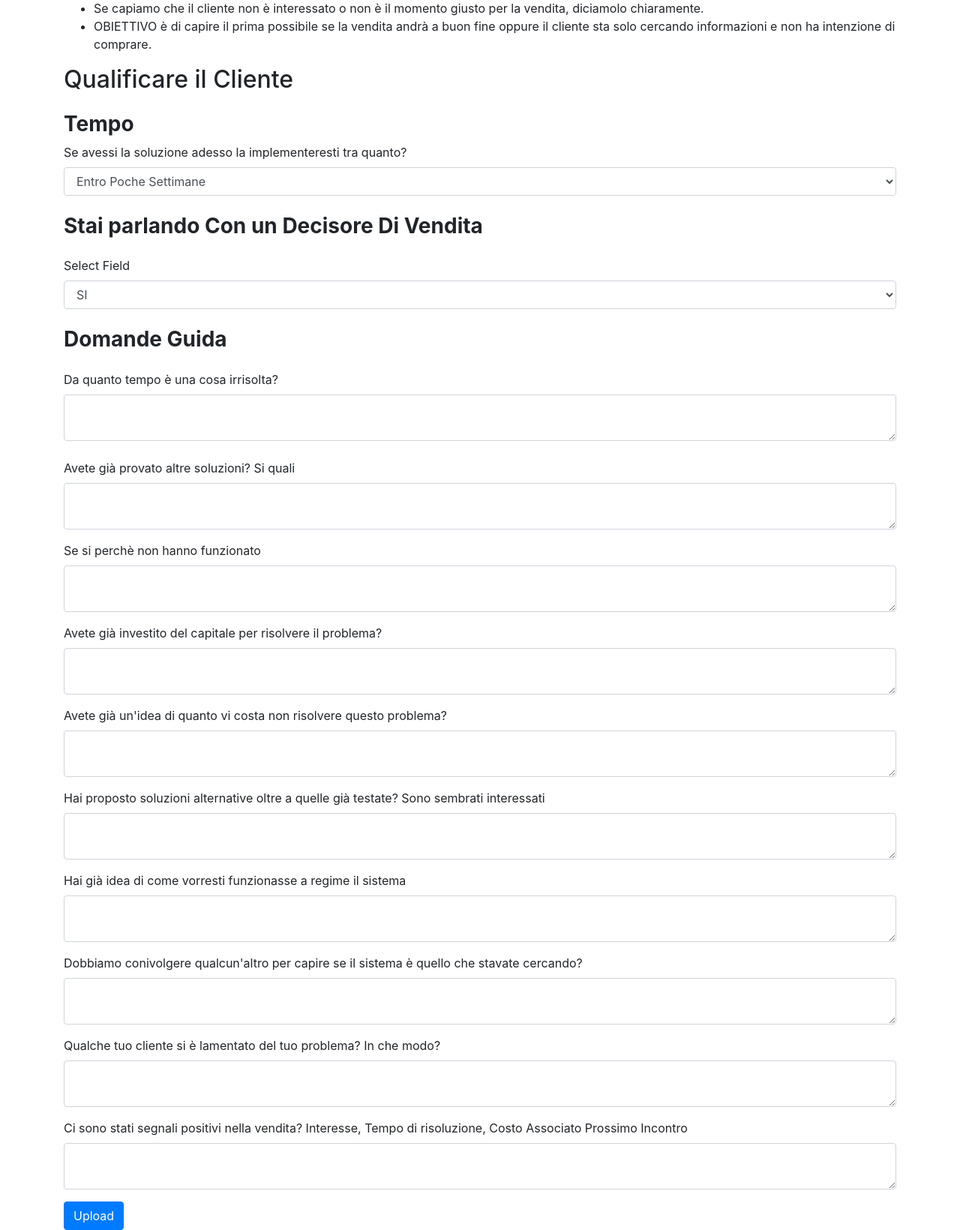
After one commit to eric-tc/crm, a Flask app: page /scheda_preventivo?order_id=1 in a window 1280 px wide. The commit adds this page. Shown: the part 586-2226 px from the top of the page at 75% size. Run offline with Flask 2, Linux system fonts and the light colour scheme; some libraries are stand-ins or nearby versions.

Commit message:
add note for order

```diff
--- a/web_app/app/home/views.py
+++ b/web_app/app/home/views.py
@@ -5,7 +5,7 @@ from flask import Flask, request, jsonify, url_for, redirect, send_file
 from sqlalchemy import inspect
 
 # need to import all Tables
-from .database_schema import Clients, OrderStatus, Order
+from .database_schema import Clients, OrderStatus, Order,OrderData
 from werkzeug.utils import secure_filename
 import os
 import sys
@@ -54,6 +54,14 @@ COSE DA POTER AGGIUNGERE
 di una vendita conclusa oppure no.
 
 5) Aggiungere le spese correnti
+
+
+
+VENDITA
+
+Scheda Cliente
+
+1) Per Ogni Preventivo Aggiungere le domande da fare per creare fiducia
 
 """
 
@@ -222,6 +230,44 @@ def get_root_dir_abs_path() -> str:
     return getattr(sys, "_MEIPASS", os.path.abspath(os.path.dirname(__file__)))
 
 
+
+@home.route("/scheda_preventivo", methods=["POST", "GET"])
+def scheda_preventivo():
+
+
+    order_id = request.args.get("order_id")
+    client_id = request.args.get("client_id")
+    client_name = request.args.get("client_name")
+
+    if request.method == 'POST':
+        irrisolta = request.form.get('irrisolta')
+        altre_soluzioni = request.form.get('altre_soluzioni')
+        non_funzionano = request.form.get('non_funzionano')
+        investimento = request.form.get('investimento')
+        costo_associato = request.form.get('costo_associato')
+        soluzioni_proposte = request.form.get('soluzioni_proposte')
+        sistema_regime = request.form.get('sistema_regime')
+        altre_persone = request.form.get('altre_persone')
+        clienti_lamentele = request.form.get('clienti_lamentele')
+        segnali_positivi = request.form.get('segnali_positivi')
+
+
+        form_data = OrderData(irrisolta=irrisolta, altre_soluzioni=altre_soluzioni,
+                             non_funzionano=non_funzionano, investimento=investimento,
+                             costo_associato=costo_associato, soluzioni_proposte=soluzioni_proposte,
+                             sistema_regime=sistema_regime, altre_persone=altre_persone,
+                             clienti_lamentele=clienti_lamentele, segnali_positivi=segnali_positivi,order_id=order_id)
+
+        db_instance.db.session.add(form_data)
+        db_instance.db.session.commit()
+
+        # Process the form data as needed
+        return render_template("page/home/scheda_preventivo.html",form_data=form_data)
+
+
+
+    return render_template("page/home/scheda_preventivo.html",form_data={},order_id=order_id,client_id=client_id,client_name=client_name)
+
 @home.route("/upload_preventivo", methods=["POST", "GET"])
 def upload_preventivo():
     """
@@ -368,10 +414,10 @@ def get_anagrafica_cliente():
 
     if request.method == 'POST':
         # Submitted from form to update user value
-        id = request.form.get("id")
+        id = request.form.get("client_id")
         print(f"ID FORM {id}")
-        email = request.form.get("email")
-        name = request.form.get("name")
+        email = request.form.get("client_email")
+        name = request.form.get("client_name")
 
         client = Clients.query.filter_by(id=id).first()
 
@@ -389,13 +435,13 @@ def get_anagrafica_cliente():
 
             return render_template("page/home/anagrafica_cliente.html", name=name, data=client_data)
 
-    id = request.args.get("id")
-    name = request.args.get("name")
+    id = request.args.get("client_id")
+    name = request.args.get("client_name")
     client = Clients.query.filter_by(id=id).first()
 
     if client:
-        client_data = {'id': client.id,
-                       'name': client.name, 'email': client.email}
+        client_data = {'client_id': client.id,
+                       'client_name': client.name, 'client_email': client.email}
 
     # Recupera tutti gli ordini del cliente
     orders = Order.query.filter(Order.clients_id == client.id).all()
@@ -405,7 +451,7 @@ def get_anagrafica_cliente():
     print(f"ORDER STATUS {orders_status}")
     orders_data = []
 
-    orders_data = [{'id': order_data.id,
+    orders_data = [{'order_id': order_data.id,
                     'nome_preventivo': order_data.nome_preventivo,
                     'date': order_data.data_possibile_vendita.date(),
                     'path_pdf_preventivo': order_data.path_pdf_preventivo,
@@ -416,7 +462,7 @@ def get_anagrafica_cliente():
                    for order_data in orders]
 
     print(orders_data)
-    return render_template("page/home/anagrafica_cliente.html", name=name, data=client_data, orders_data=orders_data)
+    return render_template("page/home/anagrafica_cliente.html", name=name, client_data=client_data, orders_data=orders_data)
 
 
 @home.route("/insert_client", methods=["GET", "POST"])
--- a/web_app/app/templates/page/home/clients_list.html
+++ b/web_app/app/templates/page/home/clients_list.html
@@ -9,7 +9,7 @@
     <ul class="list-group mb-5">
 
         {% for row in data %}
-        <li class="list-group-item"><a href="{{ url_for('home.get_anagrafica_cliente', id=row.id, name= row.name) }}">{{
+        <li class="list-group-item"><a href="{{ url_for('home.get_anagrafica_cliente', client_id=row.id, client_name= row.name) }}">{{
                 row.name }}</a></li>
         {% endfor %}
     </ul>
--- /dev/null
+++ b/web_app/app/templates/page/home/scheda_preventivo.html
@@ -0,0 +1,133 @@
+{% extends "base.html" %}
+{% block title %}Aggiorna Preventivo{% endblock %}
+{% block body %}
+
+<div class="container">
+    <h2>Scheda Preventivo</h2>
+
+    <form method="POST" enctype="multipart/form-data"
+        action="{{ url_for('home.scheda_preventivo',order_id=order_id) }}">
+
+        <h2>REGOLE GENERALI</h2>
+
+        <ul>
+            <li> Non dire tutto al cliente. Deve rimanere con la curiosità
+                In pratica non devi dare delle soluzioni, ma indicazioni.
+            </li>
+            <li> Se il potenziale cliente di chiede delle referenze, non dirle subito. Rispondere
+                che i nostri clienti sono molto impegnati e non forniamo referenze a qualcuno con cui non abbiamo
+                nessun tipo di accordo commerciale. Speriamo che questa discrezione sia apprezzata
+                se diventerai nostro cliente
+            </li>
+            <li>
+                Non contattare mai qualcuno direttamente senza il permesso del tuo primo contatto
+            </li>
+            <li>
+                Cerca di espandere la conversazione a più persone possibili del team del cliente, in modo da avere
+                una conversazione con chi decide veramente. Più persone del tuo team riesci a connettere con persone
+                del team cliente e più facile sarà la vendita.
+
+            </li>
+            <li>
+              Ogni volta che offri al cliente qualcosa di valore, chiedi per ricevere qualcosa in cambio.
+            </li>
+
+            <li>
+                La vendita è un processo iterativo
+                <img src="{{ url_for('static', filename='images/sales/sales_cycle.png') }}" alt="Image">
+            </li>
+
+            <li>
+               Se capiamo che il cliente non è interessato o non è il momento giusto per la vendita, diciamolo chiaramente.
+            </li>
+            <li>
+                OBIETTIVO è di capire il prima possibile se la vendita andrà a buon fine oppure il cliente sta
+                solo cercando informazioni e non ha intenzione di comprare.
+            </li>
+        </ul>
+
+        <h2 class="mb-4">Qualificare il Cliente</h2>
+
+        <h3><b>Tempo</b></h3>
+
+        <div class="form-group mb-4">
+            <label for="select_field">Se avessi la soluzione adesso la implementeresti tra quanto?</label>
+            <select class="form-control" id="select_field" name="select_field">
+                <option value="option1">Entro Poche Settimane</option>
+                <option value="option2">Entro Mesi</option>
+                <option value="option3">Maggiore di 6 Mesi</option>
+            </select>
+        </div>
+
+        <h3 class="mb-4"><b>Stai parlando Con un Decisore Di Vendita</b></h3>
+
+        <div class="form-group mb-4">
+            <label for="select_field">Select Field</label>
+            <select class="form-control" id="decisore" name="decisore">
+                <option value="option1">SI</option>
+                <option value="option2">NO</option>
+            </select>
+        </div>
+
+
+        <h3 class="mb-4"><b>Domande Guida</b></h3>
+
+        <div class="mb-3 mb-4">
+            <label for="irrisolta" class="form-label">Da quanto tempo è una cosa irrisolta?</label>
+            <textarea type="text" class="form-control" id="irrisolta" name="irrisolta"></textarea>
+        </div>
+
+        <div class="mb-3">
+            <label for="name" class="form-label">Avete già provato altre soluzioni? Si quali </label>
+            <textarea type="text" class="form-control" id="altre_soluzioni" name="altre_soluzioni" ></textarea>
+        </div>
+
+        <div class="mb-3">
+            <label for="non_funzionano" class="form-label">Se si perchè non hanno funzionato </label>
+            <textarea type="text" class="form-control" id="non_funzionano" name="non_funzionano"></textarea>
+        </div>
+
+
+        <div class="mb-3">
+            <label for="investimento" class="form-label">Avete già investito del capitale per risolvere il problema?</label>
+            <textarea type="text" class="form-control" id="investimento" name="investimento"></textarea>
+        </div>
+
+        <div class="mb-3">
+            <label for="costo_associato" class="form-label">Avete già un'idea di quanto vi costa non risolvere questo problema?</label>
+            <textarea type="text" class="form-control" id="costo_associato" name="costo_associato"></textarea>
+        </div>
+
+        <div class="mb-3">
+            <label for="soluzioni_proposte" class="form-label">Hai proposto soluzioni alternative oltre a quelle già testate? Sono sembrati interessati</label>
+            <textarea type="text" class="form-control" id="soluzioni_proposte" name="soluzioni_proposte" ></textarea>
+        </div>
+
+
+        <div class="mb-3">
+            <label for="sistema_regime" class="form-label">Hai già idea di come vorresti funzionasse a regime il sistema</label>
+            <textarea type="text" class="form-control" id="sistema_regime" name="sistema_regime" ></textarea>
+        </div>
+
+
+        <div class="mb-3">
+            <label for="altre_persone" class="form-label">Dobbiamo conivolgere qualcun'altro per capire se il sistema è quello che stavate cercando?</label>
+            <textarea type="text" class="form-control" id="altre_persone" name="altre_persone" ></textarea>
+        </div>
+
+        <div class="mb-3">
+            <label for="name" class="form-label">Qualche tuo cliente si è lamentato del tuo problema? In che modo?</label>
+            <textarea type="text" class="form-control" id="name" name="clienti_lamentele"></textarea>
+        </div>
+
+        <div class="mb-3">
+            <label for="name" class="form-label">Ci sono stati segnali positivi nella vendita? Interesse, Tempo di risoluzione, Costo Associato Prossimo Incontro</label>
+            <textarea type="text" class="form-control" id="name" name="name" ></textarea>
+        </div>
+
+
+        <button type="submit" class="btn btn-primary">Upload</button>
+    </form>
+</div>
+
+{% endblock %}
```
Also changed, not shown: web_app/app/home/database_schema.py (+30 -0 lines), web_app/app/templates/page/home/anagrafica_cliente.html (+10 -6 lines), web_app/app/data.db.
